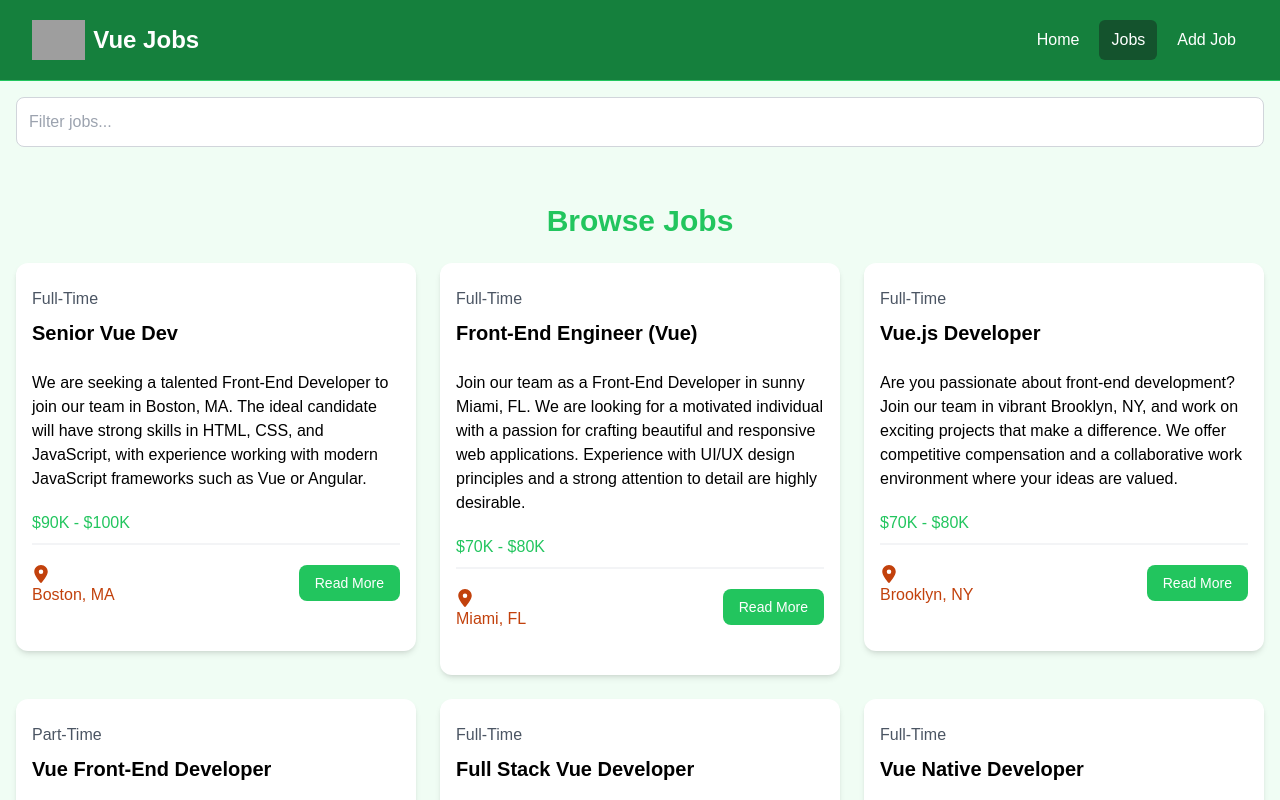
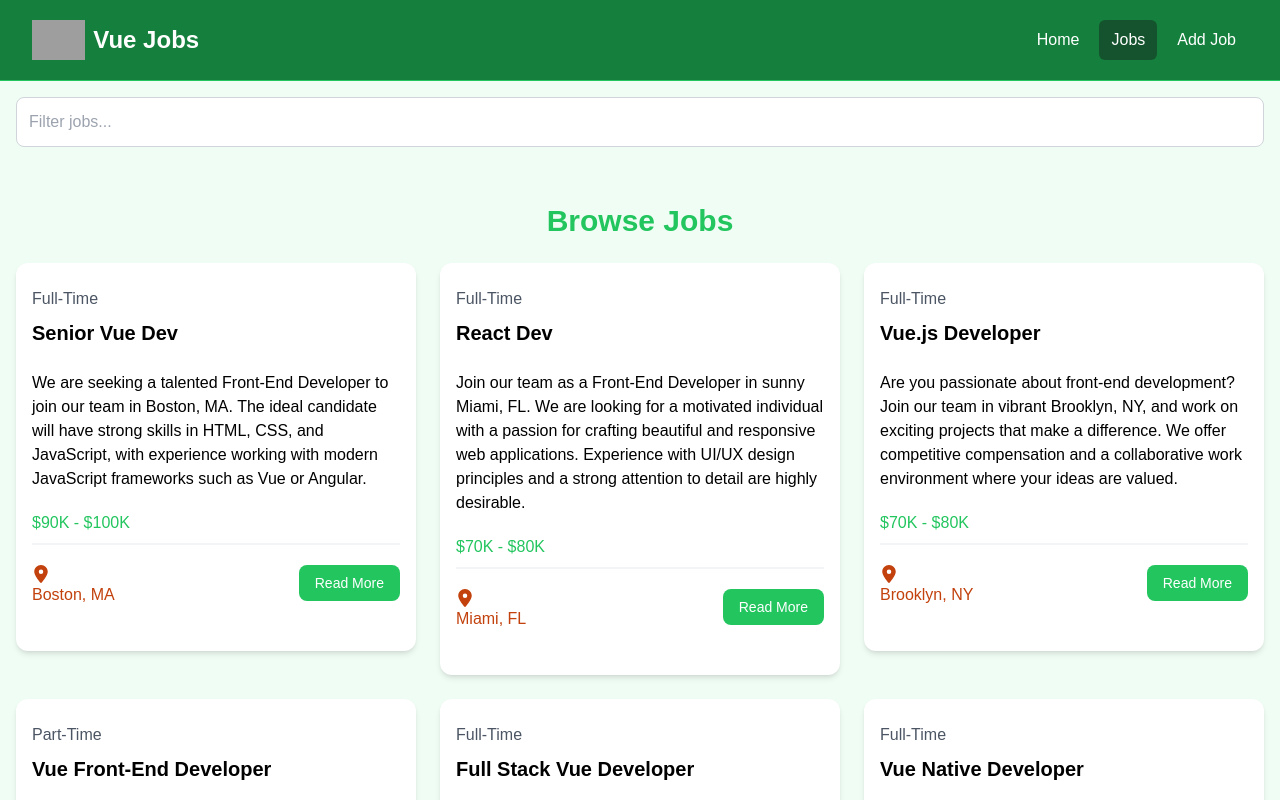
Before and after one commit to muhammadshah-45/jobs-app-with-react, a React (Vite) app in the folder jobs-app-react/: page /jobs in a window 1280 px wide. Shown: the top 800 px of the page. Built offline with nearby package versions, Linux system fonts and the light colour scheme; data requests are answered from the project's data file; grey boxes are pictures that could not be loaded.

Commit message:
Update jobs functionality

```diff
--- a/jobs-app-react/src/jobs.json
+++ b/jobs-app-react/src/jobs.json
@@ -16,7 +16,7 @@
     },
     {
       "id": "2",
-      "title": "Front-End Engineer (Vue)",
+      "title": "React Dev",
       "type": "Full-Time",
       "description": "Join our team as a Front-End Developer in sunny Miami, FL. We are looking for a motivated individual with a passion for crafting beautiful and responsive web applications. Experience with UI/UX design principles and a strong attention to detail are highly desirable.",
       "location": "Miami, FL",
@@ -25,7 +25,7 @@
         "name": "Veneer Solutions",
         "description": "Veneer Solutions is a creative agency specializing in digital design and development. Our team is dedicated to pushing the boundaries of creativity and innovation to deliver exceptional results for our clients.",
         "contactEmail": "contact@loremipsum.com",
-        "contactPhone": "555-555-5555"
+        "contactPhone": "03119080523"
       }
     },
     {
--- a/jobs-app-react/src/pages/Add_job.jsx
+++ b/jobs-app-react/src/pages/Add_job.jsx
@@ -99,8 +99,14 @@ const Add_job = () => {
   const  handleSubmit = async (event)=>{
     event.preventDefault();
     try {
-      let response = await axios.post("http://localhost:5000/jobs",job)
-      console.log(response)
+      if(singleJob){
+        let response = await axios.put(`http://localhost:5000/jobs/${singleJob.id}`,job)
+        console.log("Update api call")
+      } else{
+        let response = await axios.post("http://localhost:5000/jobs",job)
+        console.log("post api call")
+      }
+
     } catch (error) {
       console.log("addJobError",error)
     }
```
